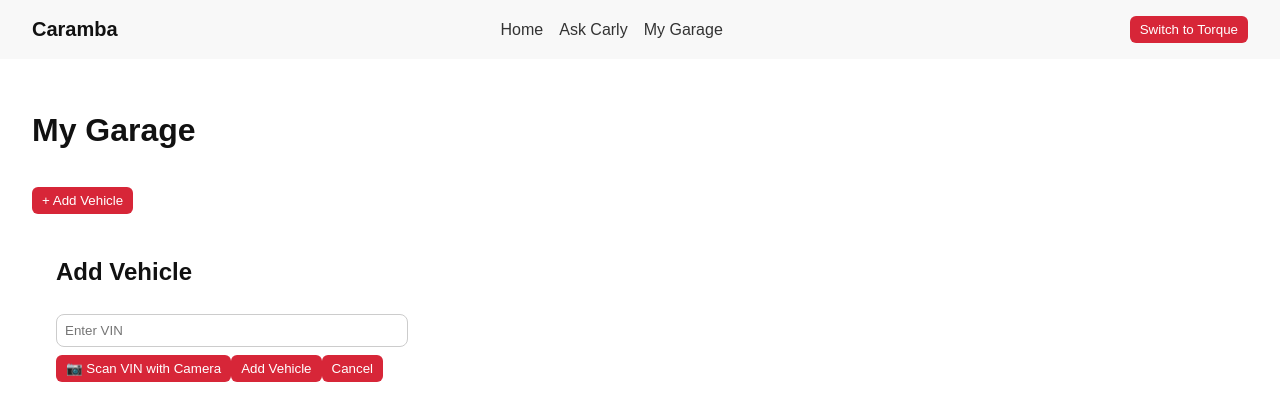
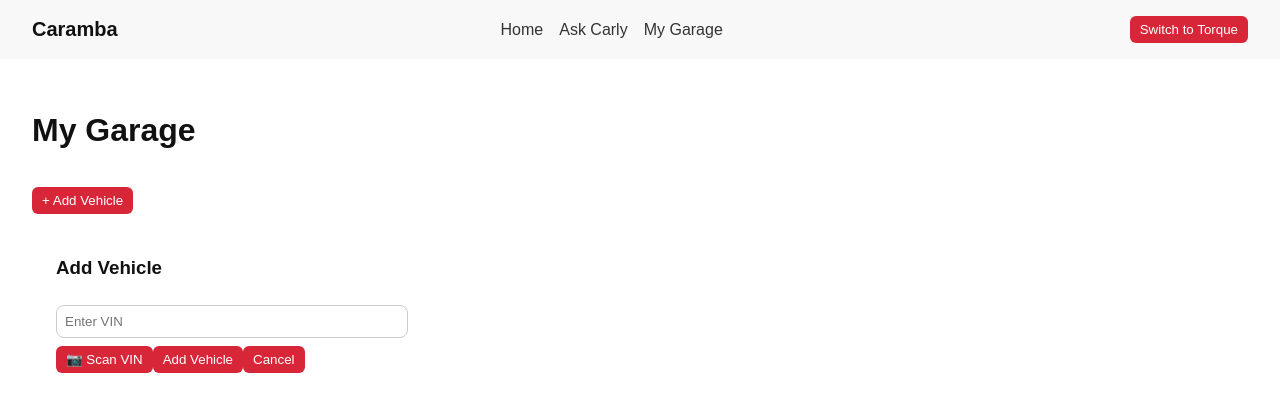
Before and after one commit to bstockes/caramba-reset, a Next.js app: page /garage in a window 1280 px wide. Both pictures are taken after a click on the button "+ Add Vehicle". Shown: the top 420 px of the page. Built offline with nearby package versions, Linux system fonts and the light colour scheme.

Commit message:
Update AddVehicleModal.js

```diff
--- a/components/AddVehicleModal.js
+++ b/components/AddVehicleModal.js
@@ -1,15 +1,12 @@
-
 import { useState } from 'react';
 import CameraCapture from './CameraCapture';
 import styles from '../styles/AddVehicleModal.module.css';
 
 export default function AddVehicleModal({ onClose, onAdd }) {
   const [vin, setVin] = useState('');
-  const [showCamera, setShowCamera] = useState(false);
+  const [showCam, setShowCam] = useState(false);
 
-  const handleAdd = () => {
-    if (!vin) return;
-    const vehicle = {
+  const demoVehicle = {
     year: 2021,
     make: 'Volkswagen',
     model: 'Tiguan',
@@ -18,34 +15,36 @@ export default function AddVehicleModal({ onClose, onAdd }) {
     oilInterval: 7500,
     tireSize: '235/55R18',
     tirePressure: 35,
-      upcoming: ['30,000 mi – Air filter', '40,000 mi – Brake inspection'],
     img: '/placeholder-car.png',
   };
-    onAdd(vehicle);
+
+  const addVehicle = () => {
+    if (vin.length < 5) return;      // very basic check
+    onAdd(demoVehicle);
+    setVin('');
     onClose();
   };
 
-  const handleCapture = (imageData) => {
-    setShowCamera(false);
-    // Simulate VIN from image
-    setVin('3VV2B7AX9MM000000');
+  const handleCapture = () => {
+    setVin('3VV2B7AX9MM000000');     // mock VIN from camera
+    setShowCam(false);
   };
 
   return (
     <>
-      {showCamera && (
-        <CameraCapture onCapture={handleCapture} onCancel={() => setShowCamera(false)} />
+      {showCam && (
+        <CameraCapture onCapture={handleCapture} onCancel={() => setShowCam(false)} />
       )}
+
       <div className={styles.modal}>
-        <h2>Add Vehicle</h2>
+        <h3>Add Vehicle</h3>
         <input
-          type="text"
+          value={vin}
+          onChange={e => setVin(e.target.value)}
           placeholder="Enter VIN"
-          value={vin}
-          onChange={(e) => setVin(e.target.value)}
         />
-        <button onClick={() => setShowCamera(true)}>📷 Scan VIN with Camera</button>
-        <button onClick={handleAdd}>Add Vehicle</button>
+        <button onClick={() => setShowCam(true)}>📷 Scan VIN</button>
+        <button onClick={addVehicle}>Add Vehicle</button>
         <button onClick={onClose}>Cancel</button>
       </div>
     </>
```
Lines whose indentation alone changed are shown as unchanged.
